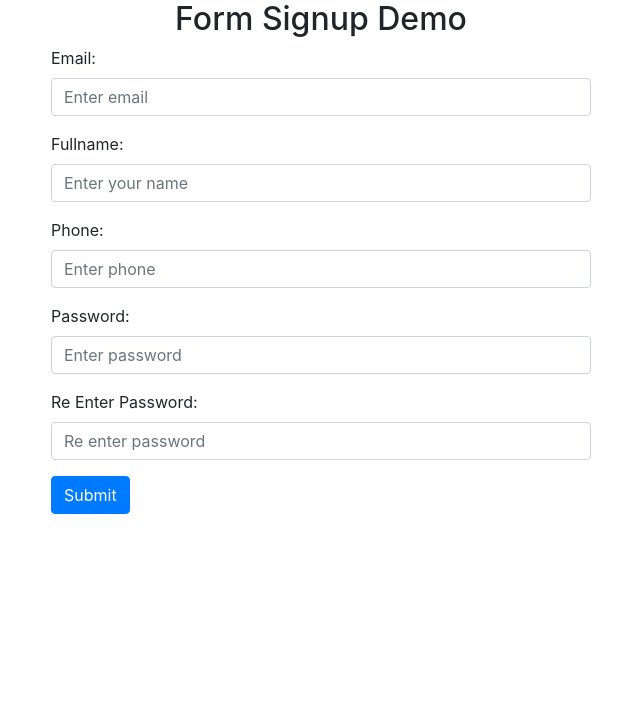
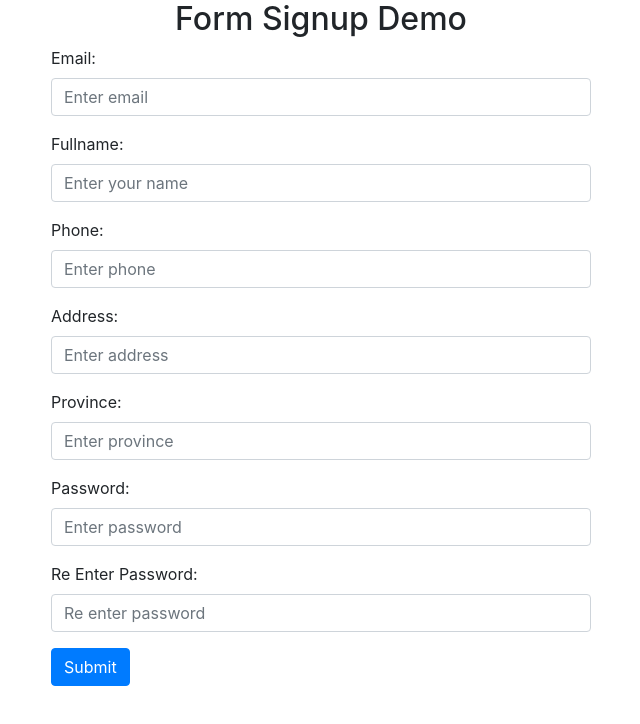
Before and after one commit to huongnguyen08/ng1503, an Angular app: page / in a window 1280 px wide. Shown: the top 724 px of the page, without its empty margins (319-959 px from the left). Built offline with nearby package versions, Linux system fonts and the light colour scheme.

Commit message:
formGroupName

```diff
--- a/src/app/signup/signup.component.html
+++ b/src/app/signup/signup.component.html
@@ -27,6 +27,23 @@
           class="form-control"
           placeholder="Enter phone">
         </div>
+        <div formGroupName="fullAddress">
+          <div class="form-group">
+            <label>Address: </label>
+            <input type="text"
+            formControlName="address"
+            class="form-control"
+            placeholder="Enter address">
+          </div>
+          <div class="form-group">
+            <label>Province: </label>
+            <input type="text"
+            formControlName="province"
+            class="form-control"
+            placeholder="Enter province">
+          </div>
+        </div>
+
         <div class="form-group">
           <label>Password: </label>
           <input type="password" formControlName="password"
--- a/src/app/signup/signup.component.ts
+++ b/src/app/signup/signup.component.ts
@@ -14,6 +14,10 @@ export class SignupComponent implements OnInit {
       email: new FormControl(''),
       fullname: new FormControl(''),
       phone: new FormControl(''),
+      fullAddress: new FormGroup({
+        address: new FormControl(''),
+        province: new FormControl(''),
+      }),
       password: new FormControl(''),
       passwordConfirmation: new FormControl('')
     });
```
